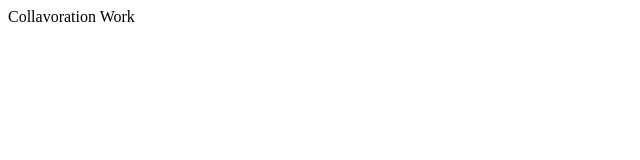
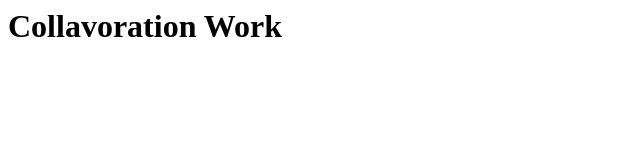
Before and after one commit to ParkHyunMyung/worktogether, a plain HTML site: page index.html in a window 1280 px wide. Shown: the whole page, without its empty margins (0-640 px from the left). Drawn offline with Linux system fonts and the light colour scheme.

Commit message:
add<h1> tag

```diff
--- a/index.html
+++ b/index.html
@@ -5,6 +5,6 @@
 <title></title>
 </head>
 <body>
-	Collavoration Work
+	<h1>Collavoration Work</h1>
 </body>
 </html>
```
